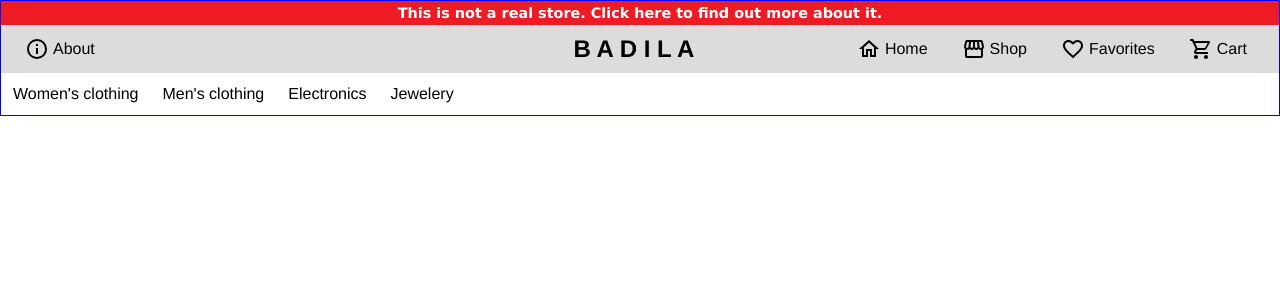
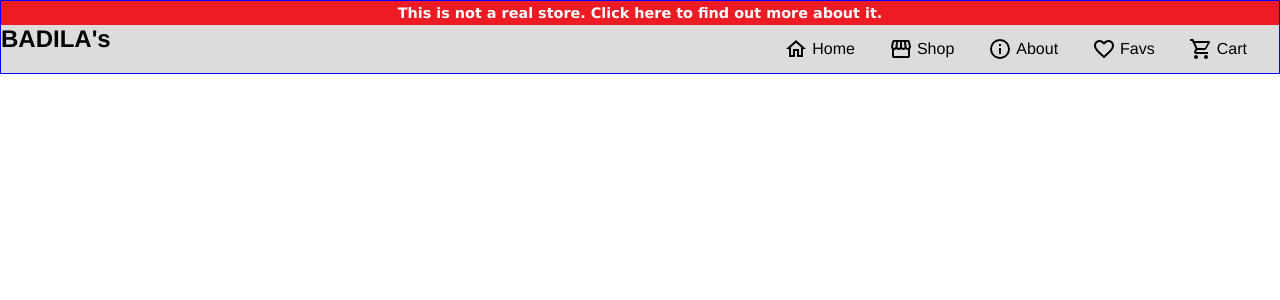
Before and after one commit to cbd23/shopping-cart, a React (Vite) app: page / in a window 1280 px wide. Shown: the top 300 px of the page. Built offline with nearby package versions, Linux system fonts and the light colour scheme.

Commit message:
Remove product categories & redesign header.

```diff
--- a/src/components/Header/Header.jsx
+++ b/src/components/Header/Header.jsx
@@ -1,4 +1,5 @@
 import styles from './Header.module.css'
+import { Link } from 'react-router-dom'
 
 import Icon from '@mdi/react'
 import { mdiHomeOutline, mdiStorefrontOutline, mdiHeartOutline, mdiCartOutline, mdiInformationOutline } from '@mdi/js'
@@ -10,14 +11,8 @@ function Header() {
           This is not a real store. Click here to find out more about it.
         </p>
         <nav className={styles.navPages}>
-          <div className={styles.leftHeaderBox}>
-            <div className={styles.navAbout}>
-              <Icon className={styles.navIcon} path={mdiInformationOutline} size={1} />
-              <div className={styles.aboutText}>About</div>
-            </div>
-          </div>
-          <div className={styles.midHeaderBox}>
-            <div className={styles.navLogo}>B A D I L A</div>
+          <div className={styles.logoBox}>
+            <div className={styles.navLogo}>BADILA&apos;s</div>
           </div>
           <div className={styles.rightHeaderBox}>
             <ul className={styles.navPagesUl}>
@@ -35,9 +30,15 @@ function Header() {
               </li>
               <li>
                 <div className={styles.liIcon}>
+                <Icon className={styles.navIcon} path={mdiInformationOutline} size={1} />
+                </div>
+                <div className={styles.liText}>About</div>
+              </li>
+              <li>
+                <div className={styles.liIcon}>
                   <Icon className={styles.navIcon} path={mdiHeartOutline} size={1} />
                 </div>
-                <div className={styles.liText}>Favorites</div>
+                <div className={styles.liText}>Favs</div>
               </li>
               <li>
                 <div className={styles.liIcon}>
@@ -48,14 +49,16 @@ function Header() {
             </ul>
           </div>
         </nav>
-        <nav className={styles.navCategories}>
+        {/* <nav className={styles.navCategories}>
           <ul>
-            <li>Women&apos;s clothing</li>
+            <li>
+              <Link to='/shop/women'>Women&apos;s clothing</Link>
+            </li>
             <li>Men&apos;s clothing</li>
             <li>Electronics</li>
             <li>Jewelery</li>
           </ul>
-        </nav>
+        </nav> */}
       </header>
     )
 }
```
